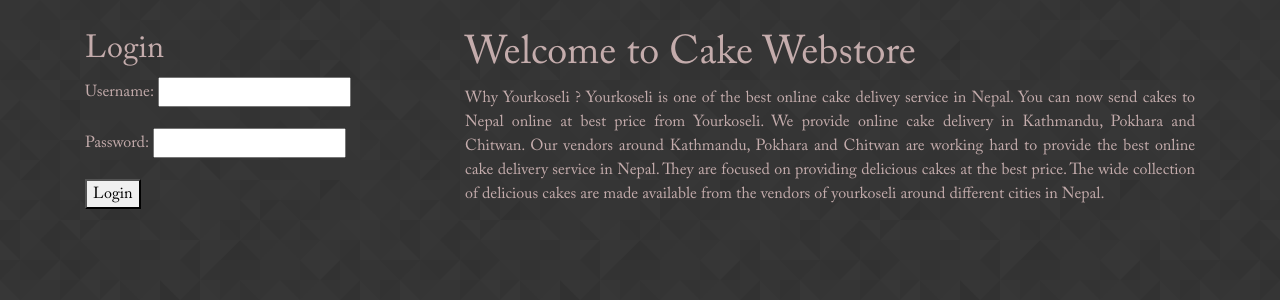
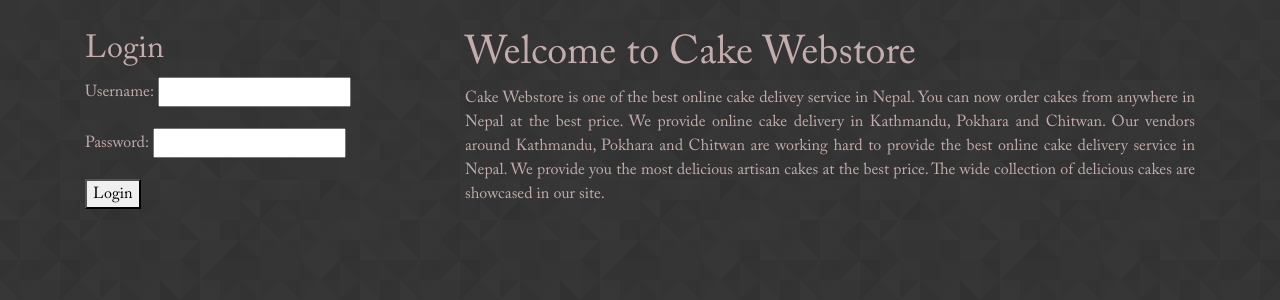
Before and after one commit to BijuAle/STW302CEM, a Django app: page / in a window 1280 px wide. Shown: the part 160-460 px from the top of the page. Run offline with Django 3.2, Linux system fonts and the light colour scheme; some libraries are stand-ins or nearby versions; some web fonts are replaced.

Commit message:
UI improvements

```diff
--- a/cake-webapp/store/templates/base.html
+++ b/cake-webapp/store/templates/base.html
@@ -30,12 +30,13 @@
             <a class="nav-item nav-link" href="{% url 'listAllCakes' %}">View all cakes</a>
             <a class="nav-item nav-link" href="{% url 'shopping-cart' %}">Cart</a>
             <a class="nav-item nav-link" href="#">Lorem</a>
-            <a class="nav-item nav-link" href="{% url 'logout' %}">Logout</a>
           </div>
         </section>
       </div>
       <nav>
         <h4><span class="badge badge-info username"><i class="fa fa-user-circle">&nbsp</i>Hello, {{user.first_name}}</span></h4>
+        <a class="nav-item nav-link" href="{% url 'logout' %}">&nbsp<i class="fa fa-sign-out"></i>Logout</a>
+
   </header>
   <div class="container">
     {% block content %}
--- a/cake-webapp/store/templates/store/index.html
+++ b/cake-webapp/store/templates/store/index.html
@@ -46,16 +46,11 @@
             <div class="col-sm-8">
                 <h1>Welcome to Cake Webstore</h1>
                 <p class="text-justify">
-                    Why Yourkoseli ? Yourkoseli is one of the best online cake delivey service in Nepal. You can now
-                    send
-                    cakes to Nepal online at best price from Yourkoseli. We provide online cake delivery in Kathmandu,
-                    Pokhara and Chitwan. Our vendors around Kathmandu, Pokhara and Chitwan are working hard to provide
-                    the
-                    best online cake delivery service in Nepal. They are focused on providing delicious cakes at the
-                    best
-                    price. The wide collection of delicious cakes are made available from the vendors of yourkoseli
-                    around
-                    different cities in Nepal.
+                    Cake Webstore is one of the best online cake delivey service in Nepal. You can now order
+                    cakes from anywhere in Nepal at the best price. We provide online cake delivery in Kathmandu,
+                    Pokhara and Chitwan. Our vendors around Kathmandu, Pokhara and Chitwan are working hard to provide the
+                    best online cake delivery service in Nepal. We provide you the most delicious artisan cakes at the best
+                    price. The wide collection of delicious cakes are showcased in our site.
                 </p>
             </div>
         </div>
```
Also changed, not shown: cake-webapp/db.sqlite3.
